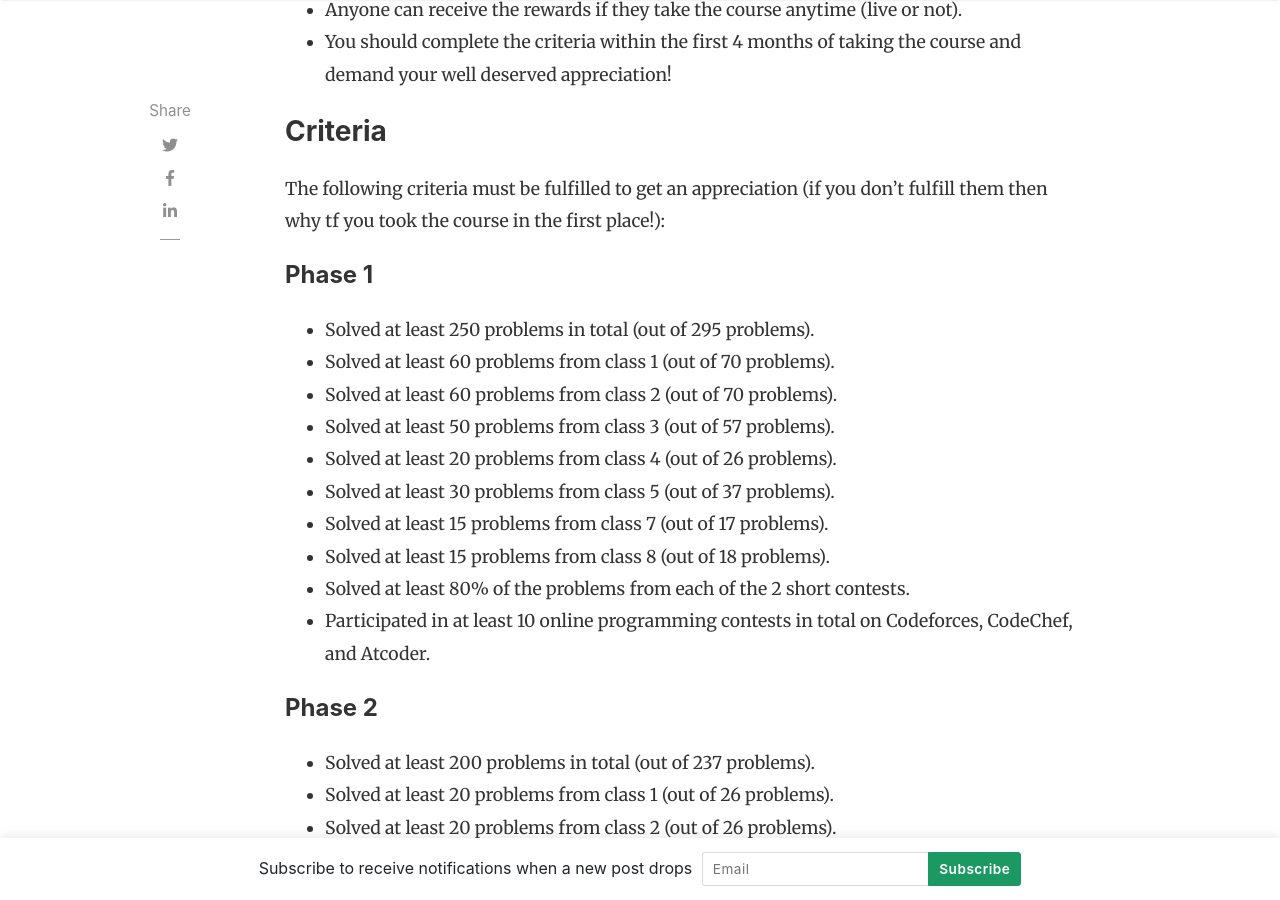
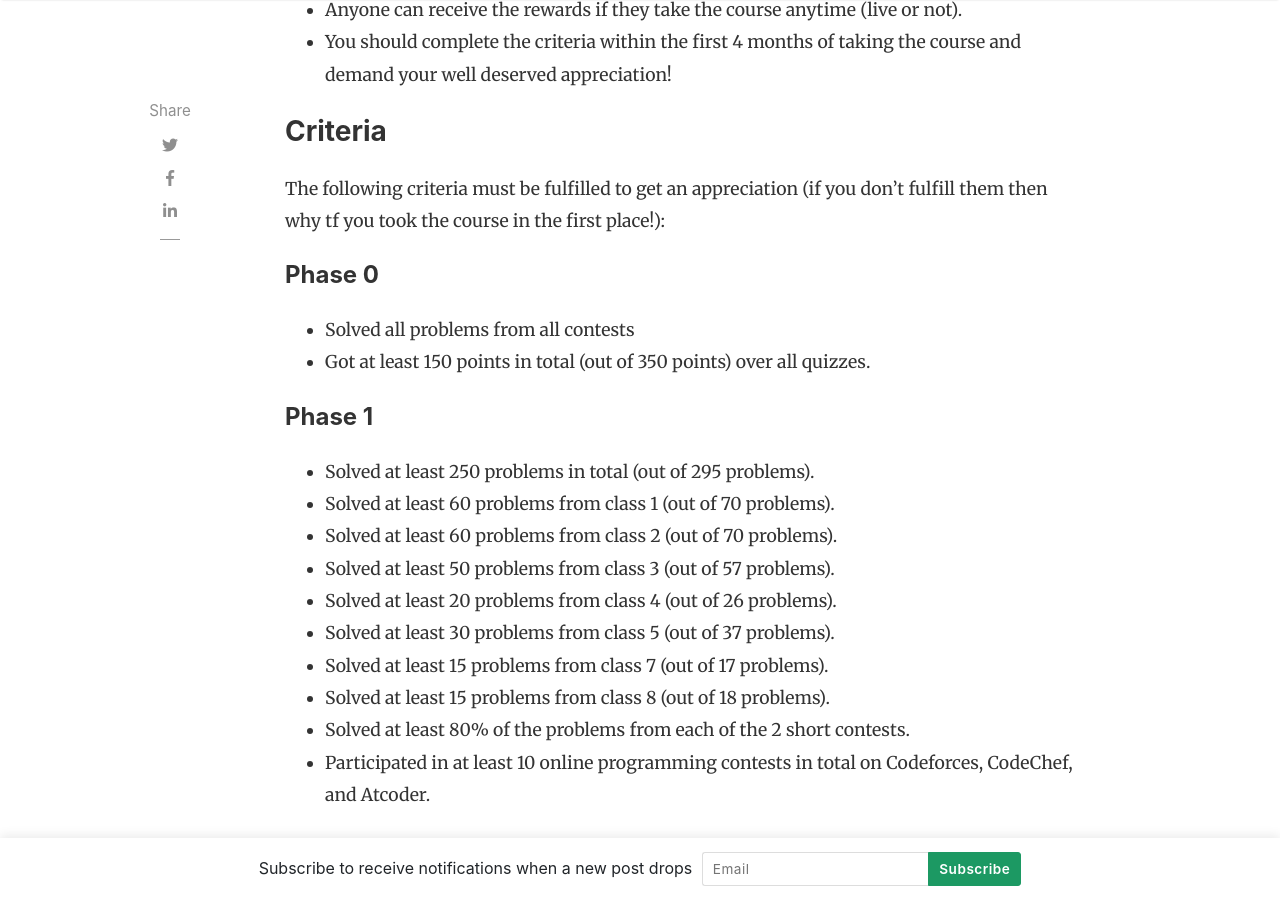
Before and after one commit to ShahjalalShohag/shahjalalshohag.github.io, a Jekyll site: the page built from _posts/2022-03-03-appreciation.md, in a window 1280 px wide and 900 px high, scrolled down 1069 px. Built offline with Jekyll 4.4.1, drawn with Linux system fonts in a browser that asks for light colours; nearby versions of some CDN libraries; comment, search, counter and statistics services are not loaded.

Commit message:
added phase 0 criteria for appreciation

```diff
--- a/_posts/2022-03-03-appreciation.md
+++ b/_posts/2022-03-03-appreciation.md
@@ -29,6 +29,10 @@ I would like to call this appreciation the Academy Gold Pass.
 
 ### Criteria
 The following criteria must be fulfilled to get an appreciation (if you don't fulfill them then why tf you took the course in the first place!):
+
+#### Phase 0
+- Solved all problems from all contests
+- Got at least 150 points in total (out of 350 points) over all quizzes.
 
 #### Phase 1
 - Solved at least 250 problems in total (out of 295 problems).
```
